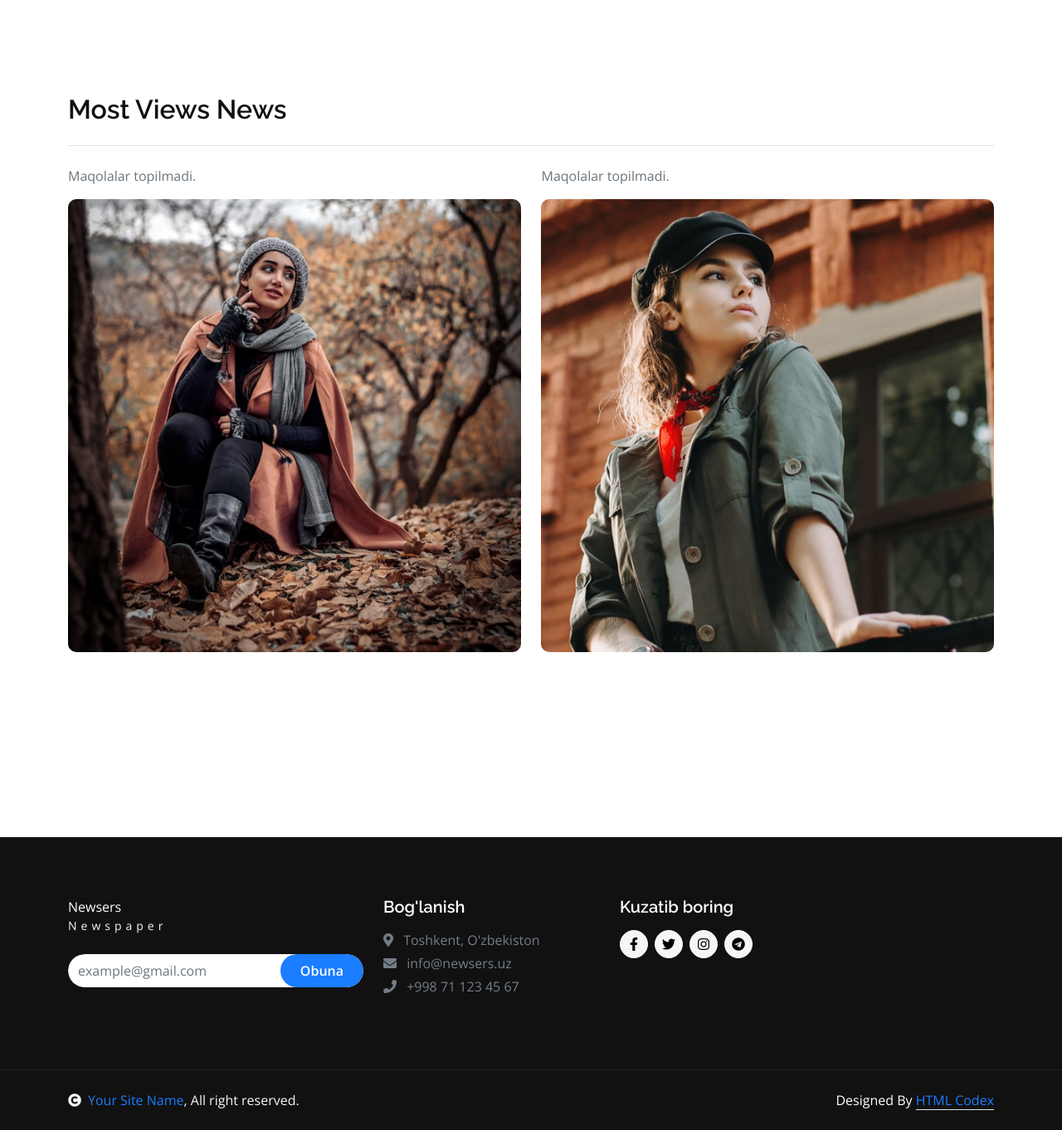
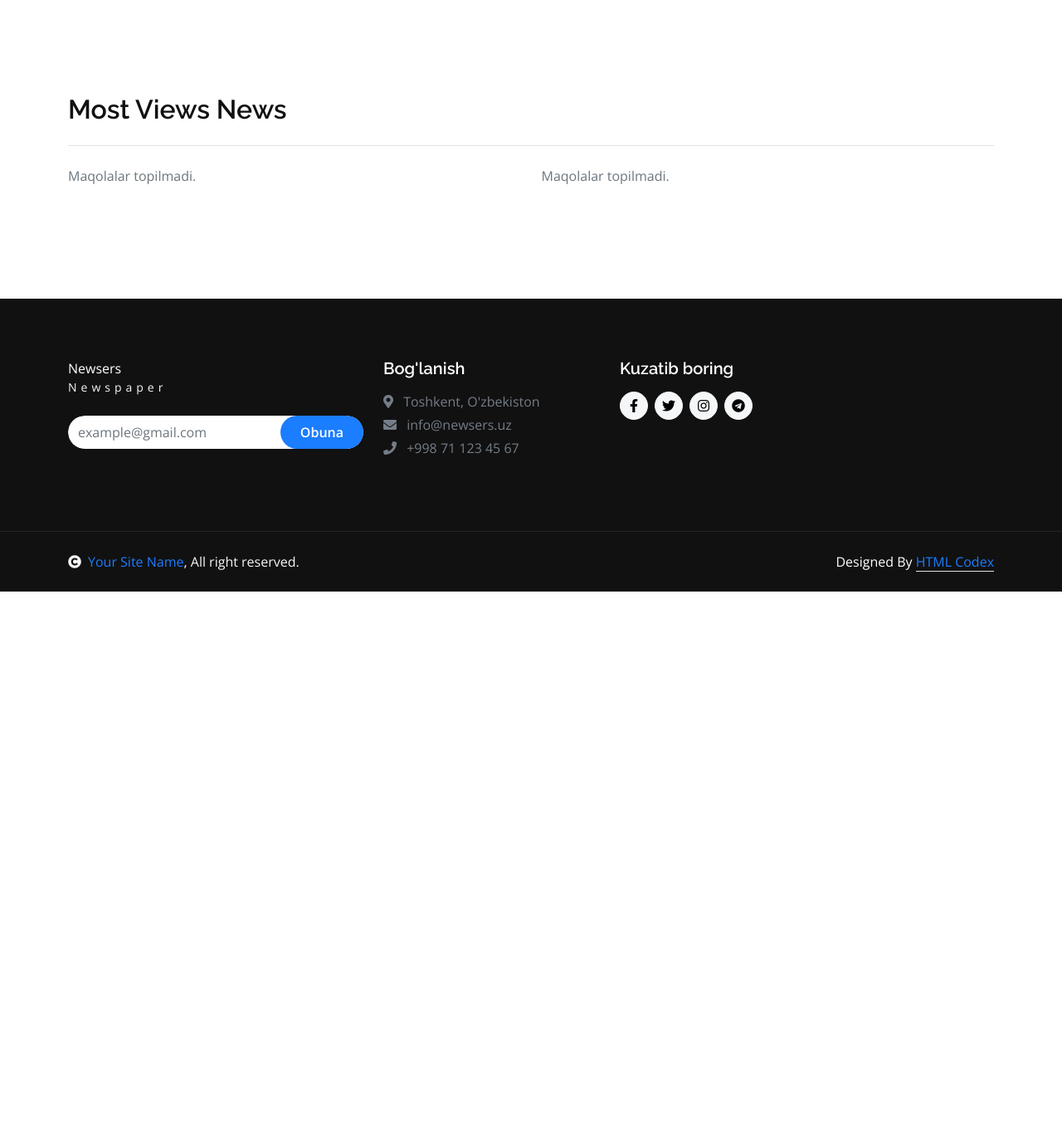
Before and after one commit to khusanaliturdaliyev-hub/News, a Django app: page / in a window 1280 px wide. Shown: the part 1146-2508 px from the top of the page at 83% size. After the commit the page ends 1859 px from the top, so only its background shows below. Run offline with Django 5.2, Linux system fonts and the light colour scheme; data that the repository does not hold is empty; some libraries are stand-ins or nearby versions.

Commit message:
Fix NoReverseMatch error, clean up UI dummy data, and update pagination style

```diff
--- a/main/views.py
+++ b/main/views.py
@@ -5,15 +5,15 @@ from .models import Article, Category, Newsletter, Comment, Contact
 
 
 def home_view(request):
-    main_articles = Article.objects.select_related('category').filter(published=True).order_by('-important', '-views')[
+    main_articles = Article.objects.select_related('category').filter(published=True).exclude(slug='').order_by('-important', '-views')[
         :9]
-    latest_articles = Article.objects.select_related('category').filter(published=True).order_by('-created_at')[:8]
+    latest_articles = Article.objects.select_related('category').filter(published=True).exclude(slug='').order_by('-created_at')[:8]
 
     categories = Category.objects.all()
     category_articles = {}
 
     for category in categories:
-        articles = Article.objects.filter(published=True, category=category).order_by('-created_at')
+        articles = Article.objects.filter(published=True, category=category).exclude(slug='').order_by('-created_at')
         if articles.exists():
             category_articles[category.id] = {
                 'category': category,
@@ -21,10 +21,10 @@ def home_view(request):
                 'side_articles': articles[1:5] if articles.count() > 1 else []
             }
 
-    most_viewed_articles = Article.objects.filter(published=True).order_by('-views')[:5]
+    most_viewed_articles = Article.objects.filter(published=True).exclude(slug='').order_by('-views')[:5]
 
     # Motivatsiya bo'limi uchun ma'lumotlar
-    motivation_all = Article.objects.filter(published=True, is_motivation=True).order_by('-id')
+    motivation_all = Article.objects.filter(published=True, is_motivation=True).exclude(slug='').order_by('-id')
     motivation_main = motivation_all.first()
     motivation_list = motivation_all[1:4]
 
@@ -49,10 +49,10 @@ class ArticleDetailView(View):
         like_articles = Article.objects.select_related('category').filter(
             published=True,
             category=article.category
-        ).exclude(slug=slug).order_by('-created_at')[:4]
+        ).exclude(slug=slug).exclude(slug='').order_by('-created_at')[:4]
 
         # Tafsilotlar sahifasi uchun ham motivatsiya postlarini olish
-        motivation_all = Article.objects.filter(published=True, is_motivation=True).order_by('-id')
+        motivation_all = Article.objects.filter(published=True, is_motivation=True).exclude(slug='').order_by('-id')
         motivation_main = motivation_all.first()
         motivation_list = motivation_all[1:4]
 
@@ -83,7 +83,7 @@ class ArticleDetailView(View):
 class CategoryDetailsView(View):
     def get(self, request, pk):
         category = get_object_or_404(Category, pk=pk)
-        articles = category.article_set.filter(published=True).order_by('-created_at')
+        articles = category.article_set.filter(published=True).exclude(slug='').order_by('-created_at')
         context = {
             'category': category,
             'articles': articles,
--- a/templates/category-details.html
+++ b/templates/category-details.html
@@ -43,8 +43,8 @@
 
     <!-- PAGINATION -->
     <div style="margin-top:30px;display:flex;justify-content:center;gap:8px;">
-        <a href="#" style="padding:8px 14px;border-radius:6px;background:#e0e0e0;text-decoration:none;color:#333;">1</a>
-        <a href="#" style="padding:8px 14px;border-radius:6px;background:#0057ff;color:#fff;text-decoration:none;">2</a>
+        <a href="#" style="padding:8px 14px;border-radius:6px;background:#0057ff;color:#fff;text-decoration:none;">1</a>
+        <a href="#" style="padding:8px 14px;border-radius:6px;background:#e0e0e0;text-decoration:none;color:#333;">2</a>
         <a href="#" style="padding:8px 14px;border-radius:6px;background:#e0e0e0;text-decoration:none;color:#333;">3</a>
         <a href="#" style="padding:8px 14px;border-radius:6px;background:#e0e0e0;text-decoration:none;color:#333;">→</a>
     </div>
--- a/templates/index.html
+++ b/templates/index.html
@@ -233,36 +233,6 @@
                                 <p class="text-muted">Maqolalar topilmadi.</p>
                                 {% endfor %}
                             </div>
-                                <div class="row g-4">
-                                    <div class="col-lg-6">
-                                        <div class="lifestyle-item rounded">
-                                            <img src="img/lifestyle-1.jpg" class="img-fluid w-100 rounded" alt="">
-                                            <div class="lifestyle-content">
-                                               <div class="mt-auto">
-                                                    <a href="#" class="h4 text-white link-hover">There are many variations of passages of Lorem Ipsum available,</a>
-                                                    <div class="d-flex justify-content-between mt-4">
-                                                        <a href="#" class="small text-white link-hover">By Willium Smith</a>
-                                                        <small class="text-white d-block"><i class="fas fa-calendar-alt me-1"></i> Dec 9, 2024</small>
-                                                    </div>
-                                               </div>
-                                            </div>
-                                        </div>
-                                    </div>
-                                    <div class="col-lg-6">
-                                        <div class="lifestyle-item rounded">
-                                            <img src="img/lifestyle-2.jpg" class="img-fluid w-100 rounded" alt="">
-                                            <div class="lifestyle-content">
-                                               <div class="mt-auto">
-                                                    <a href="#" class="h4 text-white link-hover">There are many variations of passages of Lorem Ipsum available,</a>
-                                                    <div class="d-flex justify-content-between mt-4">
-                                                        <a href="#" class="small text-white link-hover">By Willium Smith</a>
-                                                        <small class="text-white d-block"><i class="fas fa-calendar-alt me-1"></i> Dec 9, 2024</small>
-                                                    </div>
-                                               </div>
-                                            </div>
-                                        </div>
-                                    </div>
-                                </div>
                             </div>
                         </div>
 
```
